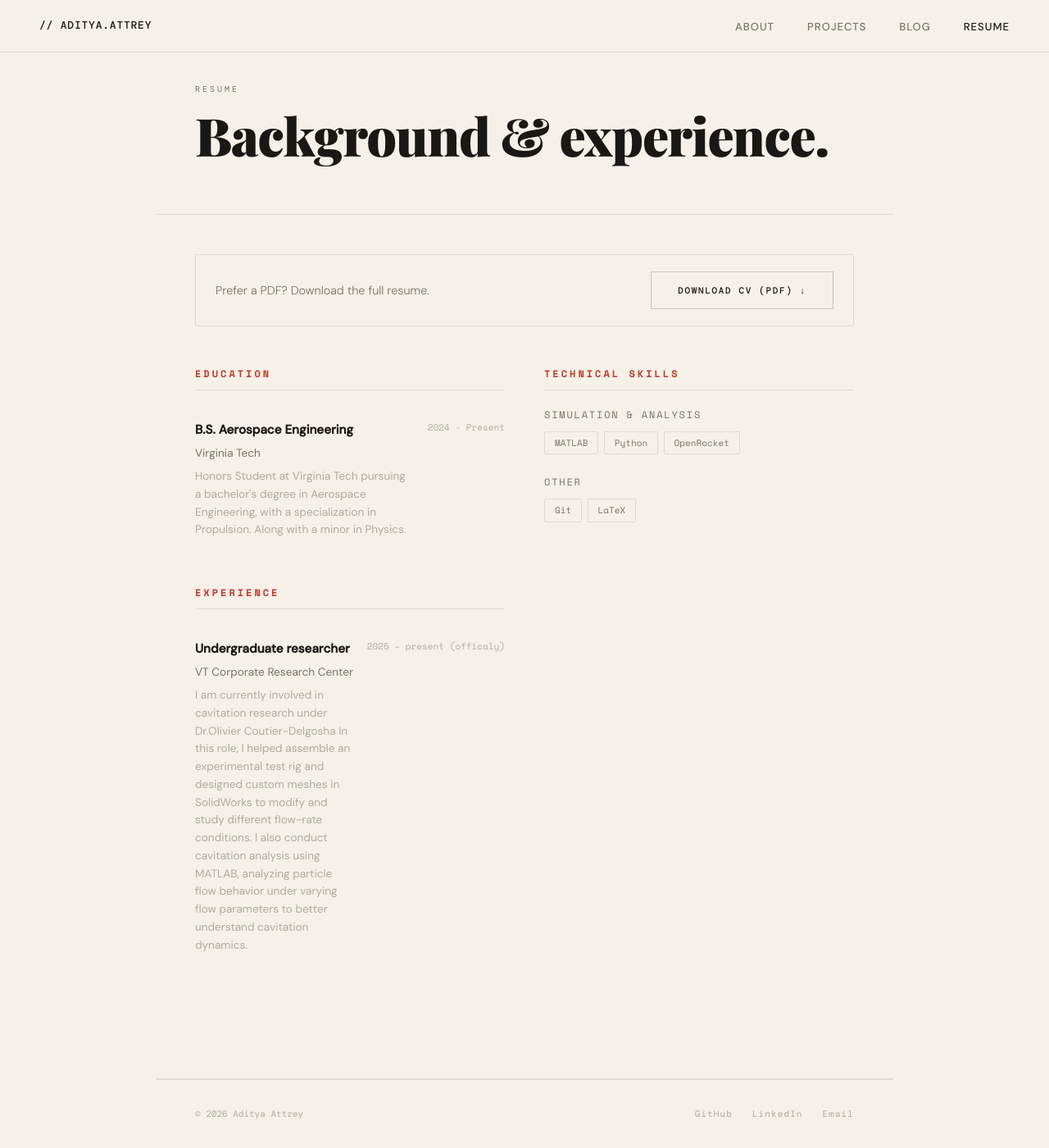
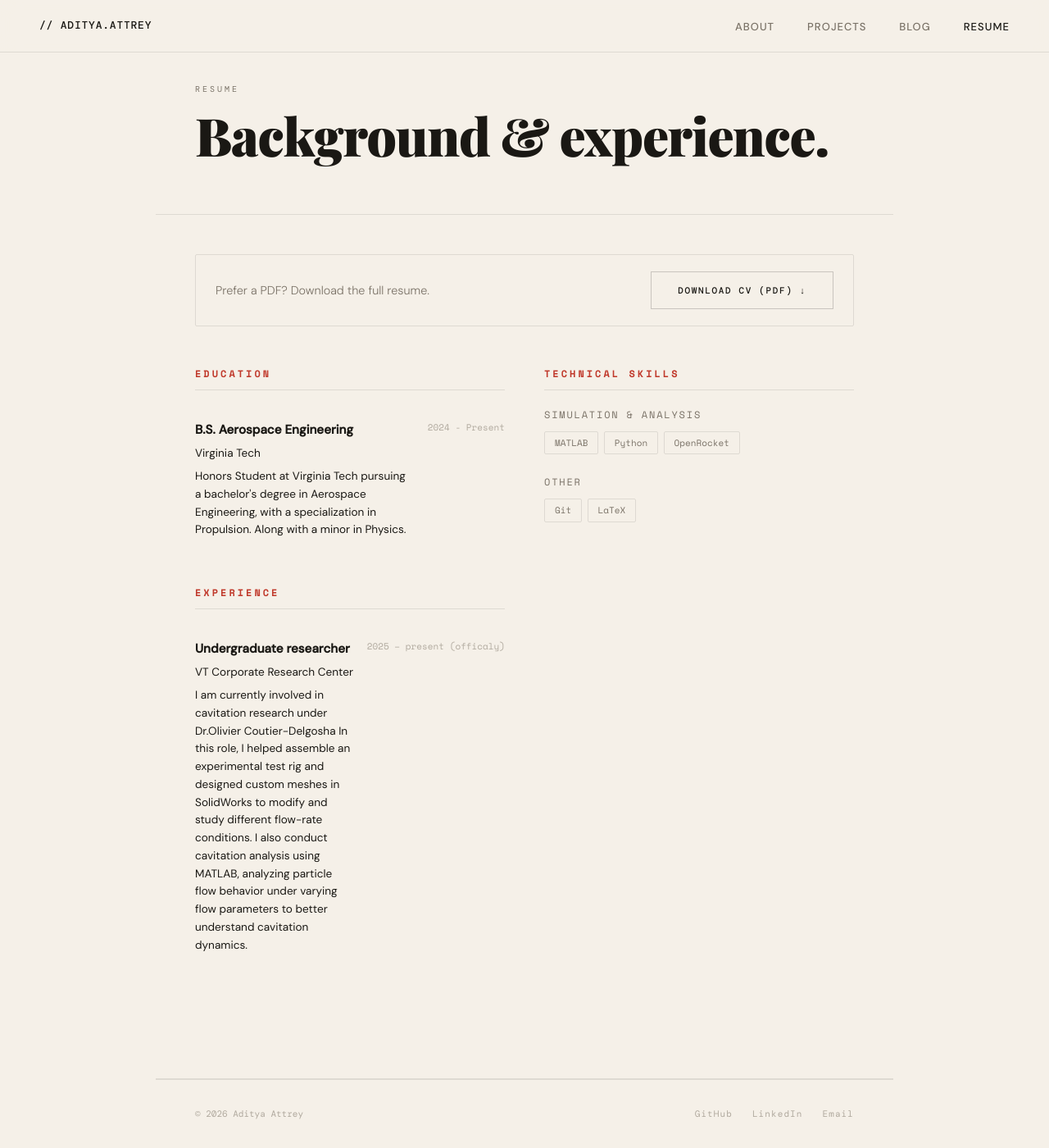
Before and after one commit to FBRDCYB3R/Aero-Blog, a Jekyll site: the page built from resume.html, in a window 1280 px wide and 1400 px high, scrolled down 44 px. Shown: the whole window at 82% size. Built offline with Jekyll 4.4.1, drawn with Linux system fonts in a browser that asks for light colours; some web fonts are replaced.

Commit message:
Change resume-org and resume-desc colors to #1a1814
Updated color for resume organization and description.

```diff
--- a/assets/css/main.css
+++ b/assets/css/main.css
@@ -364,8 +364,8 @@ nav {
 .resume-item { display: grid; grid-template-columns: 1fr auto; gap: 1rem; padding: 1rem 0; border-bottom: 1px solid var(--border); }
 .resume-item:last-child { border-bottom: none; }
 .resume-role { font-weight: 500; font-size: .95rem; margin-bottom: .2rem; color: var(--ink); }
-.resume-org { font-size: .95rem; color: var(--ink2); font-weight: 400; }
-.resume-desc { font-size: .95rem; color: var(--ink2); margin-top: .4rem; line-height: 1.7; font-weight: 400; }
+.resume-org { font-size: .95rem; color: #1a1814 !important; font-weight: 400; }
+.resume-desc { font-size: .95rem; color: #1a1814 !important; margin-top: .4rem; line-height: 1.7; font-weight: 400; }
 .resume-period { font-family: 'DM Mono', monospace; font-size: 11px; color: var(--dim); white-space: nowrap; }
 .skills-group { margin-bottom: 1.5rem; }
 .skills-group-label { font-family: 'DM Mono', monospace; font-size: 10px; letter-spacing: .15em; text-transform: uppercase; color: var(--muted); margin-bottom: .6rem; }
```
